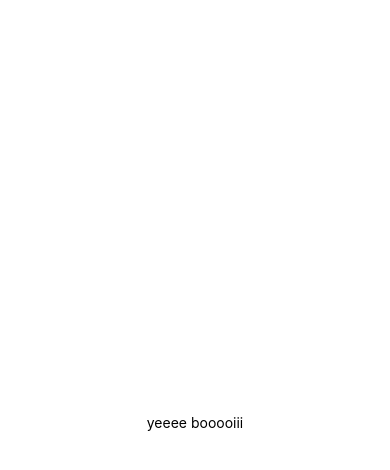
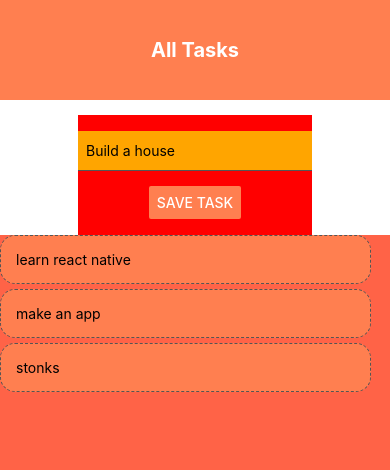
Before and after one commit to ivakhiv99/React_Native_todo, a React Native app: screen / in a window 390 px wide. Shown: the top 470 px of the page. Built offline with nearby package versions, Linux system fonts and the light colour scheme.

Commit message:
feat: adding new task & displaying task list

```diff
--- a/App.tsx
+++ b/App.tsx
@@ -1,14 +1,34 @@
 import { StatusBar } from 'expo-status-bar';
-import { StyleSheet, Text, View } from 'react-native';
+import { StyleSheet, View } from 'react-native';
+import { Header, TaskList, NewTaskForm } from './components';
+import { Task } from './types/task';
+import { useState } from 'react';
+import 'react-native-get-random-values';
+import { v4 as uuidv4 } from 'uuid';
 
 export default function App() {
+  const [allTasks, setAllTasks] = useState<Task[]>([
+    {title: 'learn react native', id: uuidv4()},
+    {title: 'make an app', id: uuidv4()},
+    {title: 'stonks', id: uuidv4()},
+  ]);
+
+  const handleAddTask = (task: Task) => {
+    console.log('NEW TASK', {task});
+    setAllTasks([...allTasks, task])
+
+  }
+
   return (
     <View style={styles.container}>
-      <Text>yeeee booooiii</Text>
+      <Header/>
+      <NewTaskForm handleAddTask={handleAddTask}/>
+      <TaskList tasks={allTasks}/>
+
       <StatusBar style="auto" />
     </View>
   );
-}
+};
 
 const styles = StyleSheet.create({
   container: {
--- /dev/null
+++ b/components/Header.tsx
@@ -0,0 +1,27 @@
+import { StyleSheet, Text, View } from 'react-native';
+
+const Header = () => (
+    <View style={styles.header}>
+        <Text style={styles.headerTitle}>All Tasks</Text>
+    </View>
+);
+
+const styles = StyleSheet.create({
+    header: {
+        flex: 1,
+        backgroundColor: 'coral', //'red', //
+        alignItems: 'center',
+        justifyContent: 'center',
+        paddingVertical: 20,
+        marginBottom: 15,
+        maxHeight: 100,
+        width: '100%',
+    },
+    headerTitle: {
+        color: '#fff',
+        fontWeight: '700',
+        fontSize: 20,
+    }
+});
+
+export default Header;
--- /dev/null
+++ b/components/NewTaskForm.tsx
@@ -0,0 +1,65 @@
+import { FC, useRef, useState } from 'react';
+import { Button, StyleSheet, TextInput, View } from 'react-native';
+import { Task } from '../types/task';
+import 'react-native-get-random-values';
+import { v4 as uuidv4 } from 'uuid';
+
+interface INewTaskForm {
+    handleAddTask: (tasl: Task) => void;
+}
+
+const NewTaskForm:FC<INewTaskForm> = ({handleAddTask}) => {
+    const [newTask, updateNewTask] = useState<string>('');
+    const inputRef = useRef<TextInput | null>(null);
+    const handleSave = () => {
+      if(newTask.length > 0 && inputRef.current) {
+        inputRef.current.setNativeProps({ text: '' });
+        handleAddTask({
+          title: newTask,
+          id: uuidv4(),
+        });
+        updateNewTask('');
+      }
+    }
+
+    return (
+        <View style={styles.container}>
+            <TextInput
+                ref={inputRef}
+                style={styles.input}
+                placeholder='Build a house'
+                onChangeText={updateNewTask}
+            />
+            <Button
+                onPress={handleSave}
+                title="Save Task"
+                color="coral"
+                accessibilityLabel="Add new task to your ToDo list"
+            />
+        </View>
+    );
+};
+
+
+const styles = StyleSheet.create({
+  container: {
+    maxHeight: 120,
+    flex: 1,
+    backgroundColor: 'red',
+    alignItems: 'center',
+    justifyContent: 'center',
+    paddingVertical: 15
+  },
+  input: {
+    maxWidth: 300,
+    minWidth: 100,
+    height: 40,
+    paddingHorizontal: 8,
+    backgroundColor: 'orange',
+    borderBottomWidth: 1,
+    borderColor: '#555',
+    marginBottom: 15,
+  },
+});
+
+export default NewTaskForm;
--- /dev/null
+++ b/components/TaskItem.tsx
@@ -0,0 +1,33 @@
+import { FC, useState } from 'react';
+import { StyleSheet, Text, View } from 'react-native';
+
+
+interface ITaskItem {
+    title: string;
+}
+
+const TaskItem:FC<ITaskItem> = ({title}) => {
+    const [isExpanded, setIsExpanded] = useState<boolean>(false); //will use for displaying subtasks
+
+    return (
+        <View style={styles.taskItem}>
+            <Text>{title}</Text>
+        </View>
+    )
+};
+
+const styles = StyleSheet.create({
+
+    taskItem: {
+      padding: 15,
+      borderWidth: 1,
+      borderStyle: 'dashed',
+      borderColor: '#555',
+      borderRadius: 15,
+      marginBottom: 5,
+      backgroundColor: 'coral',
+      width: '95%'
+    }
+});
+
+export default TaskItem;
--- /dev/null
+++ b/components/TaskList.tsx
@@ -0,0 +1,45 @@
+import { StyleSheet, View, FlatList } from 'react-native';
+import TaskItem from './TaskItem';
+import { Task } from '../types/task';
+import { FC } from 'react';
+
+interface ITaskList {
+  tasks: Task[];
+}
+
+const TaskList:FC<ITaskList> = ({tasks}) => (
+      <View style={styles.listContainer}>
+          <FlatList
+              style={styles.taskList}
+              keyExtractor={(item) => item.id.toString()}
+              data={tasks}
+              renderItem={({item}) => (
+                  <TaskItem title={item.title}/>
+              )}
+          />
+      </View>
+  );
+
+const styles = StyleSheet.create({
+    listContainer: {
+        flex: 1,
+        width: '100%',
+        backgroundColor: 'blue',
+    },
+    taskList: {
+      backgroundColor: 'tomato',
+    },
+    taskItem: {
+      padding: 15,
+      borderWidth: 1,
+      borderStyle: 'dashed',
+      borderColor: '#555',
+      borderRadius: 15,
+      marginBottom: 5,
+      backgroundColor: 'coral',
+      width: '95%'
+    }
+});
+
+
+export default TaskList;
--- /dev/null
+++ b/components/index.tsx
@@ -0,0 +1,6 @@
+import Header from './Header';
+import TaskList from './TaskList';
+import NewTaskForm from './NewTaskForm';
+
+
+export { Header, TaskList, NewTaskForm};
--- /dev/null
+++ b/types/task.ts
@@ -0,0 +1,7 @@
+type Task = {
+    title: string,
+    id: string,
+
+}
+
+export {Task}
```
Also changed, not shown: package.json (+6 -2 lines), 1 other file (tests, documents, lock files or other folders).
